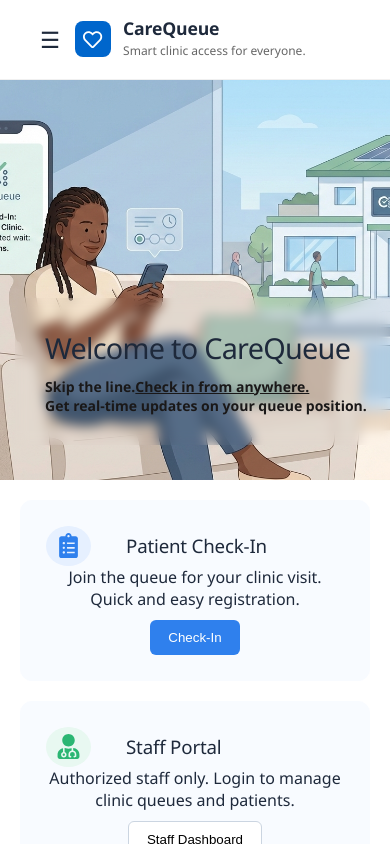
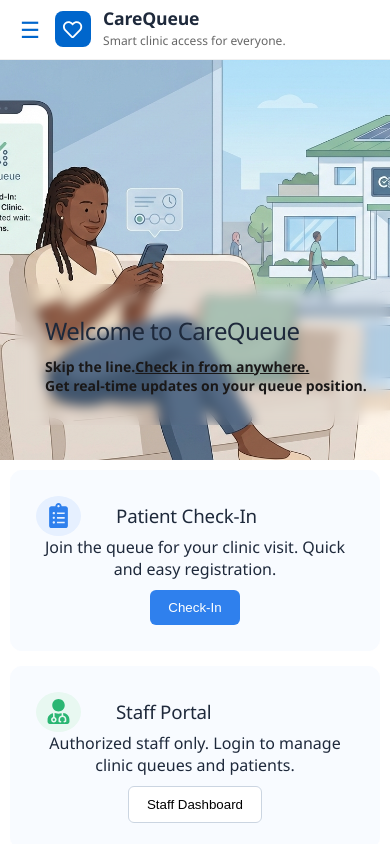
Before and after one commit to The-Nexus-Capstone/Nexus-Carequeue, a React app in the folder frontend/: page / in a window 390 px wide. Built offline with nearby package versions, Linux system fonts and the light colour scheme; the HTML template or start-up script is replaced by a standard one.

Commit message:
landing navbar layout for mobile"

```diff
--- a/frontend/src/Pages/Landing.css
+++ b/frontend/src/Pages/Landing.css
@@ -107,8 +107,9 @@
 @media (max-width: 768px) {
   .nav-container {
     display: flex !important;
-    justify-content: flex-start !important; /* Pushes everything to the left side */
-    gap: 15px;
+    flex-direction: row !important; /* Ensures side-by-side */
+    justify-content: flex-start !important; /* Aligns to left */
+    gap: 15px !important;
   }
 
   .nav-links {
@@ -117,11 +118,12 @@
 
   .hamburger {
     display: block !important;
-    order: 1; /* FORCES HAMBURGER TO THE LEFT */
+    order: 1 !important; /* Puts hamburger FIRST on left */
+    color: #0066cc;
   }
 
   .logo {
-    order: 2; /* FORCES LOGO TO THE RIGHT OF HAMBURGER */
+    order: 2 !important; /* Puts logo SECOND (right of hamburger) */
   }
 
   .mobile-menu {
--- a/frontend/src/Shared/Styles/Global.css
+++ b/frontend/src/Shared/Styles/Global.css
@@ -2,24 +2,34 @@
 
 :root {
   --primary-font: 'Inter', -apple-system, BlinkMacSystemFont, "Segoe UI", Roboto, sans-serif;
+
+  /* Primary Brand Colors */
   --primary-blue: #0066cc;
   --primary-light: #4d94db;
+
+  /* Text Colors */
   --text-white: #fafafa;
   --text-black: #1e1e1e;
   --text-grey: #f1f3f6;
+
+  /* Semantic Colors (Status) */
   --success-green: #047857;
   --success-light: #cafdee;
+
   --warning-orange: #d97706;
   --warning-light: #fddab0;
+
   --error-red: #dc2626;
   --error-light: #f4c5c5;
+
   --info-blue: #2563eb;
   --info-light: #e1eafe;
+
+  /* Layout Constants */
   --border-color: #e2e8f0;
   --card-bg: #f8fafc;
 }
 
-/* Base Styles */
 * {
   margin: 0;
   padding: 0;
@@ -32,13 +42,27 @@ html, body {
   overflow-x: hidden;
   background-color: #fcfdfe;
   -webkit-font-smoothing: antialiased;
-  font-family: var(--primary-font);
 }
 
-/* Typography */
-h1, .staff-dashboard-title { font-weight: 500; letter-spacing: -0.025em; }
-h2, h3, .admin-label { font-weight: 300; letter-spacing: -0.01em; }
-p, span, label { font-weight: 400; }
+body {
+  font-family: var(--primary-font);
+  -webkit-font-smoothing: antialiased;
+  -moz-osx-font-smoothing: grayscale;
+}
+
+h1, .staff-dashboard-title {
+  font-weight: 500;
+  letter-spacing: -0.025em;
+}
+
+h2, h3, .admin-label {
+  font-weight: 300;
+  letter-spacing: -0.01em;
+}
+
+p, span, label {
+  font-weight: 400;
+}
 
 label {
   display: block;
@@ -48,7 +72,6 @@ label {
   font-size: 16px;
 }
 
-/* Input Styles */
 input {
   font-family: var(--primary-font);
   width: 100%;
@@ -59,9 +82,10 @@ input {
   font-size: 14px;
 }
 
-input::placeholder { color: #A0AEC0; }
+input::placeholder {
+  color: #A0AEC0;
+}
 
-/* Layout Helpers */
 .page-container {
   width: 100%;
   max-width: 100vw;
@@ -76,7 +100,6 @@ img {
   display: block;
 }
 
-/* Button Component Styles */
 .btn {
   padding: 0.8rem 1.2rem;
   border-radius: 8px;
@@ -87,62 +110,42 @@ img {
   margin-top: 1rem;
 }
 
-.btn.primary { background-color: #1565c0; color: white; }
-.btn.secondary { background-color: white; border: 1px solid #1565c0; color: #1565c0; }
+.btn.primary {
+  background-color: #1565c0;
+  color: white;
+}
 
-/* --- RESPONSIVENESS FIXES --- */
+.btn.secondary {
+  background-color: white;
+  border: 1px solid #1565c0;
+  color: #1565c0;
+}
+
+/* --- MOBILE RESPONSIVENESS FOR DASHBOARD & QUEUE --- */
 @media (max-width: 768px) {
-  /* Navbar Layout */
-  .nav-container {
-    display: flex;
-    justify-content: space-between;
-    align-items: center;
-    width: 100%;
-    padding: 10px 20px;
+  /* Fixes the side-by-side cards in Staff Dashboard */
+  .stats-grid, .dashboard-content, .action-section {
+    display: flex !important;
+    flex-direction: column !important;
+    gap: 15px !important;
+    padding: 10px !important;
   }
 
-  .nav-links { display: none; } /* Hide desktop nav */
-
-  /* Mobile Pop-out Menu */
-  .mobile-menu {
-    display: flex;
-    flex-direction: column;
-    gap: 15px;
-    padding: 20px;
-    background: #ffffff;
-    position: fixed;
-    top: 60px;
-    right: 0;
-    width: 250px;
-    height: auto;
-    box-shadow: -2px 5px 10px rgba(0,0,0,0.1);
-    z-index: 10000;
-    border-radius: 0 0 0 10px;
+  /* Ensures charts and tables take full width */
+  .chart-container, .table-wrapper, .action-card, .status-card {
+    width: 100% !important;
+    overflow-x: auto !important; /* Allows table scrolling if needed */
   }
 
-  .logout-mobile {
-    margin-top: 10px;
-    background-color: #ff4d4d !important;
-    color: white !important;
-    padding: 12px;
-    border-radius: 8px;
-    text-align: center;
-    font-weight: bold;
-    border: none;
+  /* Fixes Sidebar for mobile (hides it or stacks it) */
+  .sidebar {
+    width: 100% !important;
+    height: auto !important;
+    position: relative !important;
   }
 
-  /* Grid/Card Fixes */
-  .action-section {
-    flex-direction: column;
-    padding: 20px;
-    gap: 20px;
+  .main-content {
+    margin-left: 0 !important; /* Removes sidebar gap */
+    padding: 15px !important;
   }
-
-  .action-card, .status-card {
-    width: 100% !important;
-    max-width: 100%;
-    margin: 0;
-  }
-
-  .hero-section h1 { font-size: 1.8rem; }
 }
--- a/frontend/src/features/Staff/Pages/QueueManagement.css
+++ b/frontend/src/features/Staff/Pages/QueueManagement.css
@@ -4,7 +4,7 @@
   max-width: 1200px;
   margin: 0 auto;
   box-sizing: border-box;
-  padding: 0 5px; /* Tiny buffer to prevent edge-touching on mobile */
+  padding: 0 5px;
 }
 
 .queue-header {
```
